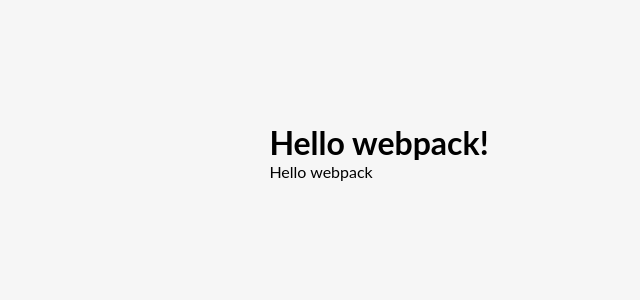
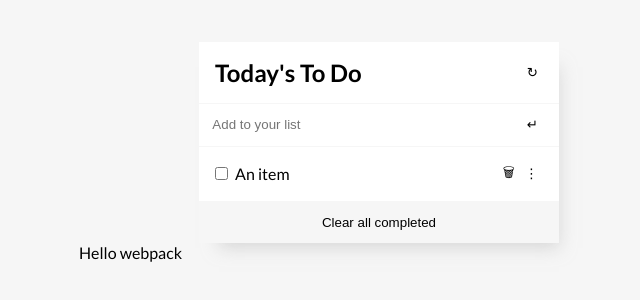
Before and after one commit to adel-gu/TODO-LIST, a website built with webpack: page src/index.html in a window 1280 px wide. Shown: the part 248-548 px from the top of the page, without its empty margins (261-901 px from the left). Built offline with nearby package versions, Linux system fonts and the light colour scheme.

Commit message:
Add app html markup

```diff
--- a/src/index.html
+++ b/src/index.html
@@ -2,10 +2,55 @@
 <html lang="en">
   <head>
     <meta charset="UTF-8" />
+    <meta http-equiv="X-UA-Compatible" content="IE=edge" />
     <meta name="viewport" content="width=device-width, initial-scale=1.0" />
-    <title>Wbpack Exercise</title>
+    <link rel="preconnect" href="https://fonts.googleapis.com" />
+    <link rel="preconnect" href="https://fonts.gstatic.com" crossorigin />
+    <link
+      href="https://fonts.googleapis.com/css2?family=Lato:wght@400;700&display=swap"
+      rel="stylesheet"
+    />
+
+    <!-- ==============Delet Later -->
+    <link rel="stylesheet" href="./style.css" />
+    <script src="./index.js" defer></script>
+    <title>TODO App</title>
   </head>
   <body>
-    <h1>Hello webpack!</h1>
+    <div class="todo-app">
+      <div class="todo_head flex justify-between align-center border p">
+        <h2>Today's To Do</h2>
+        <button class="btn refresh">&orarr;</button>
+      </div>
+      <div class="todo_body">
+        <ul class="todo_body_add-to-list border">
+          <li>
+            <form action="#" class="flex justify-between align-center pe">
+              <input
+                class="border-none p w-100"
+                type="text"
+                name="add-task"
+                id="add-task"
+                placeholder="Add to your list"
+              />
+              <button type="submit" class="btn add-task-btn">&#x21B5;</button>
+            </form>
+          </li>
+        </ul>
+        <ul class="todo_body_list">
+          <li class="list_todo-item flex justify-between align-center border p">
+            <div>
+              <input type="checkbox" name="completed" id="completed" />
+              <span class="description ms">An item</span>
+            </div>
+            <div class="item-icons flex align-center">
+              <button class="btn">&#x1F5D1;</button>
+              <button class="btn">&#x22EE;</button>
+            </div>
+          </li>
+        </ul>
+      </div>
+      <button class="btn clear p">Clear all completed</button>
+    </div>
   </body>
 </html>
```
